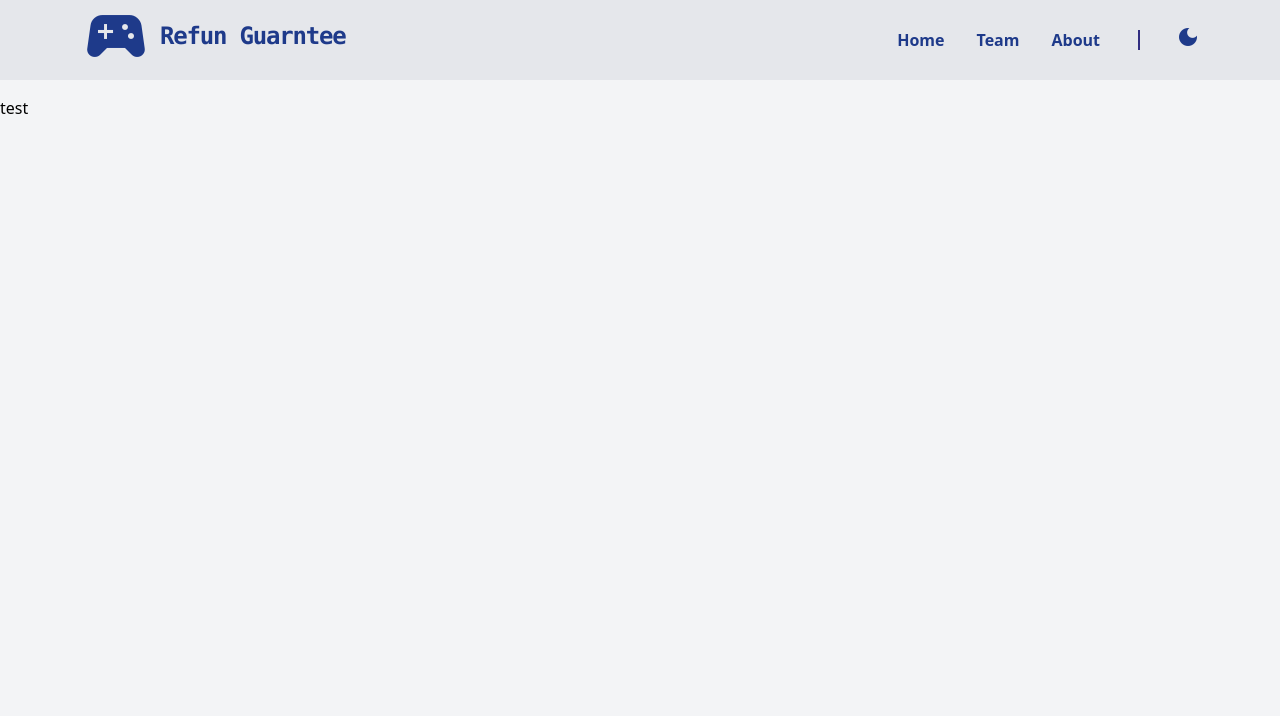
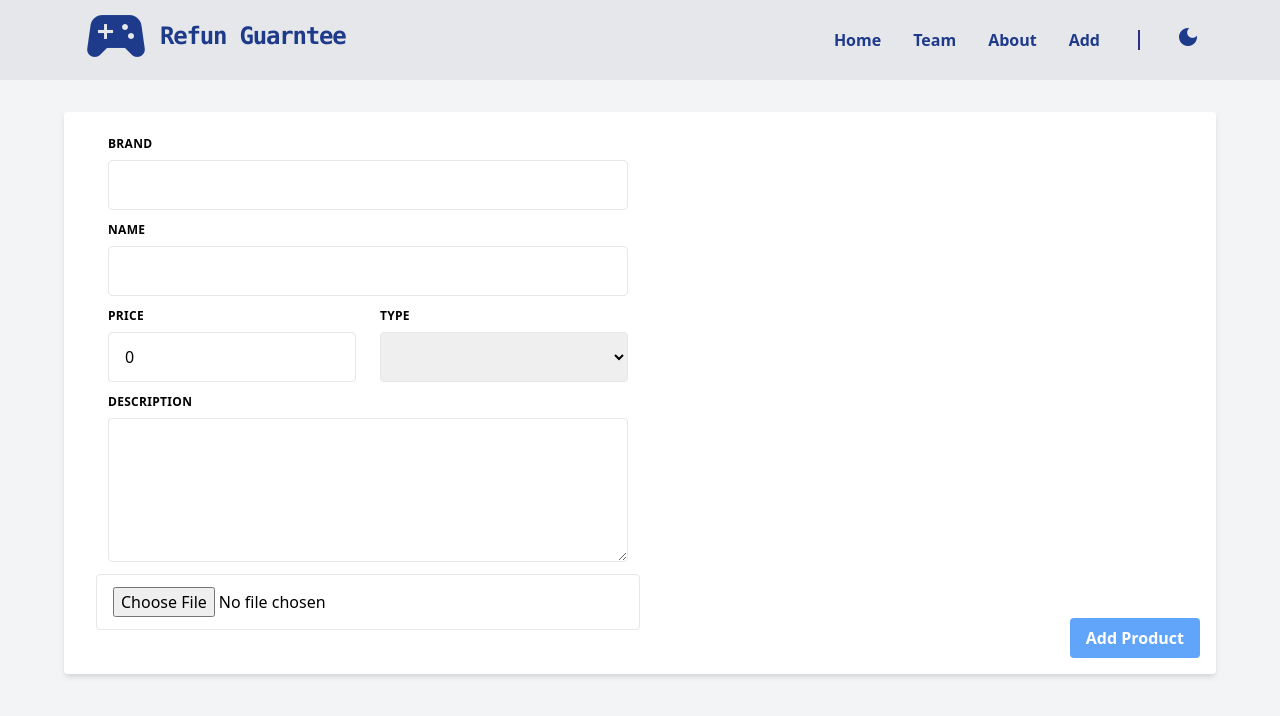
Before and after one commit to INT221-014-027-118/Front-end-Not-use, a Vue app: page /form in a window 1280 px wide. Shown: the top 716 px of the page. Built offline with nearby package versions, Linux system fonts and the light colour scheme.

Commit message:
[Update]Form

```diff
--- a/db.json
+++ b/db.json
@@ -1,7 +1,6 @@
 {
   "product": [
     {
-            "id": 1,
       "brand": "Logitech",
       "type": "Headset ",
       "name": "G431",
@@ -11,10 +10,10 @@
         "#00fff9",
         "#fff"
       ],
-            "description": "ไดเวอร์ 50 มม. ได้ยินเสียงที่ดังและฟังชัด มาพร้อมกับ DTS HEADPHONE:X 2.0 ชุดหูฟังเดียว ครอบคลุมทุกแพลตฟอร์ม สร้างมาเพื่อความสะดวกสบายและความทนทาน"
+      "description": "ไดเวอร์ 50 มม. ได้ยินเสียงที่ดังและฟังชัด มาพร้อมกับ DTS HEADPHONE:X 2.0 ชุดหูฟังเดียว ครอบคลุมทุกแพลตฟอร์ม สร้างมาเพื่อความสะดวกสบายและความทนทาน",
+      "id": 1
     },
     {
-            "id": 2,
       "brand": "Logitech",
       "type": "Keyboard",
       "name": "USB Keyboard LOGITECH K120 Black",
@@ -24,27 +23,8 @@
         "#00fff9",
         "#071d49"
       ],
-            "description": "ไดเวอร์ 50 มม. ได้ยินเสียงที่ดังและฟังชัด มาพร้อมกับ DTS HEADPHONE:X 2.0 ชุดหูฟังเดียว ครอบคลุมทุกแพลตฟอร์ม สร้างมาเพื่อความสะดวกสบายและความทนทาน"
-        }
-    ],
-    "team": [
-        {
-            "id": 1,
-            "studentId": "62130500014",
-            "name": "Jakkapong Praditthanachot",
-            "role": ["Frontend","DataBase","Network"]
-        },
-        {
-            "id": 2,
-            "studentId": "62130500027",
-            "name": "Traitawat Jitchana",
-            "role": ["Frontend","DataBase","Backend"]
-        },
-        {
-            "id": 3,
-            "studentId": "62130500118",
-            "name": "Apisit kaewnongsaeng",
-            "role": ["Frontend","DataBase","Devops"]
+      "description": "ไดเวอร์ 50 มม. ได้ยินเสียงที่ดังและฟังชัด มาพร้อมกับ DTS HEADPHONE:X 2.0 ชุดหูฟังเดียว ครอบคลุมทุกแพลตฟอร์ม สร้างมาเพื่อความสะดวกสบายและความทนทาน",
+      "id": 2
     }
   ]
 }
--- a/src/components/NavBar.vue
+++ b/src/components/NavBar.vue
@@ -13,6 +13,7 @@
                   <router-link to="/" class="px-4 py-7 hover:text-indigo-500">Home</router-link>
                   <router-link to="/team" class="px-4 py-7 hover:text-indigo-500">Team</router-link>
                   <router-link to="/about" class="px-4 py-7 hover:text-indigo-500">About</router-link>
+                  <router-link to="/form" class="px-4 py-7 hover:text-indigo-500">Add</router-link>
                   <p class="border-r-2 dark:border-gray-300 border-indigo-900 h-5 w-1 my-auto mx-5"></p>
                   <div class="cursor-pointer">
                     <div :class="{ hidden: !change }" @click="switchMode" class="px-4 py-7 hover:text-indigo-500">
--- a/src/views/Form.vue
+++ b/src/views/Form.vue
@@ -1,11 +1,140 @@
 <template>
-  <div class="mt-24">
-    <p class="">test</p>
+  <div class="mt-28">
+    <div
+      class="bg-white shadow-md rounded px-8 pt-6 pb-8 grid grid-cols-2 max-w-6xl mx-auto relative"
+    >
+      <form @submit.prevent="submitForm">
+        <div class="lg:w-full md:w-1/2 px-3 mb-6 md:mb-0">
+          <label
+            class="block uppercase tracking-wide text-grey-darker text-xs font-bold mb-2"
+            for="brand"
+          >
+            Brand
+          </label>
+          <input
+            v-model.trim="brand"
+            class="appearance-none block w-full bg-grey-lighter text-grey-darker border border-red rounded py-3 px-4 mb-3"
+            id="brand"
+            type="text"
+            placeholder=""
+          />
+        </div>
+
+        <div class="lg:w-full md:w-1/2 px-3 mb-6 md:mb-0">
+          <label
+            class="block uppercase tracking-wide text-grey-darker text-xs font-bold mb-2"
+            for="name"
+          >
+            Name
+          </label>
+          <input
+            v-model.trim="name"
+            class="appearance-none block w-full bg-grey-lighter text-grey-darker border border-red rounded py-3 px-4 mb-3"
+            id="name"
+            type="text"
+            placeholder=""
+          />
+        </div>
+        <div class="lg:w-full md:w-1/2 flex flex-row">
+          <div class="md:w-1/2 px-3 mb-6 md:mb-0">
+            <label
+              class="block uppercase tracking-wide text-grey-darker text-xs font-bold mb-2"
+              for="price"
+            >
+              Price
+            </label>
+            <input
+              v-model="price"
+              class="appearance-none block w-full bg-grey-lighter text-grey-darker border border-red rounded py-3 px-4 mb-3"
+              id="price"
+              type="number"
+              placeholder=""
+            />
+          </div>
+
+          <div class="md:w-1/2 px-3">
+            <label
+              class="block uppercase tracking-wide text-grey-darker text-xs font-bold mb-2"
+              for="grid-state"
+            >
+              Type
+            </label>
+            <div class="relative">
+              <select
+                class="block bg-grey-lighter border border-grey-lighter text-grey-darker py-3 px-4 pr-8 rounded w-full"
+                id="type"
+                v-model="type"
+              >
+                <option value="Keyboard">Keyboard</option>
+                <option value="Mouse">Mouse</option>
+                <option value="Headset">Headset</option>
+              </select>
+            </div>
+          </div>
+        </div>
+
+        <div class="lg:w-full md:w-1/2 px-3 mb-6 md:mb-0">
+          <label
+            class="block uppercase tracking-wide text-grey-darker text-xs font-bold mb-2"
+            for="description"
+          >
+            Description
+          </label>
+          <textarea
+            class="appearance-none block w-full h-36 bg-grey-lighter text-grey-darker border border-red rounded py-3 px-4 mb-3"
+            id="description"
+            v-model="description"
+            type="text"
+            placeholder=""
+          />
+        </div>
+
+        <input
+          type="submit"
+          value="Add Product"
+          class="bg-blue-400 hover:bg-blue-600 text-white font-bold py-2 px-4 rounded absolute bottom-4 right-4"
+        />
+
+        <input
+          class="appearance-none block w-full bg-grey-lighter text-grey-darker border border-red rounded py-3 px-4 mb-3"
+          id="file"
+          type="file"
+        />
+      </form>
+    </div>
   </div>
 </template>
 
 <script>
-export default {};
+export default {
+  data() {
+    return {
+      brand: "",
+      name: "",
+      price: 0,
+      type: "",
+      description: "",
+      url: "http://localhost:5000/product",
+    };
+  },
+  methods: {
+    submitForm() {
+      fetch(this.url, {
+        method: "POST",
+        headers: {
+          "content-type": "application/json",
+        },
+        body: JSON.stringify({
+          brand: this.brand,
+          type: this.type,
+          name: this.name,
+          price: this.price,
+          description: this.description
+        }),
+      });
+    },
+  },
+};
 </script>
 
 <style></style>
```
Lines whose indentation alone changed are shown as unchanged.
